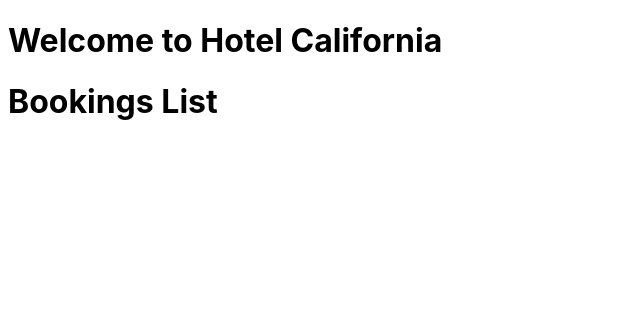
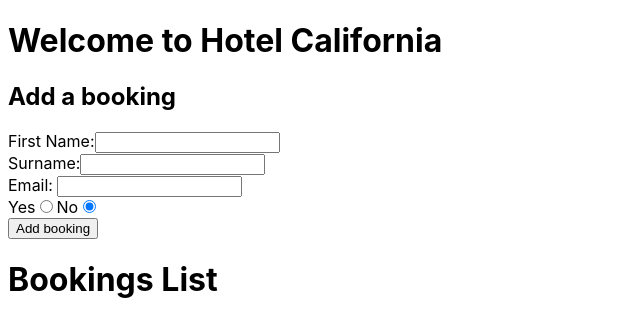
Before and after one commit to stevenmcf/hotel_lab_vue_express, a Vue app in the folder client/: page / in a window 1280 px wide. Shown: the top 336 px of the page, without its empty margins (0-640 px from the left). Built offline with nearby package versions, Linux system fonts and the light colour scheme; no server answers.

Commit message:
seeds updated to split first name last name, form rendering and set to false.

```diff
--- a/client/src/App.vue
+++ b/client/src/App.vue
@@ -1,20 +1,24 @@
 <template lang='html'>
   <main id='app'>
     <h1>Welcome to Hotel California</h1>
+    <bookings-form/>
     <bookings-grid :bookings='bookings'></bookings-grid>
   </main>
 </template>
 
 <script>
+import { eventBus } from './main';
 import BookingService from './services/BookingService';
 import BookingsGrid from './components/BookingsGrid';
+import BookingsForm from './components/BookingsForm';
+
 export default {
   name: 'app',
 
   components: {
-      'bookings-grid': BookingsGrid
+      'bookings-grid': BookingsGrid,
+      'bookings-form': BookingsForm
   },
-
 
   data() {
     return {
@@ -24,6 +28,19 @@
 
   mounted() {
     this.fetchBookings();
+
+    eventBus.$on('submit-booking', payload => {
+        BookingService.postBooking(payload)
+        .then(booking => this.bookings.push(booking));
+    });
+
+    eventBus.$on('delete-booking', id => {
+        BookingService.deleteBooking(id)
+        .then(() => {
+            const index = this.bookings.findIndex(booking => booking._id === id);
+            this.bookings.splice(index, 1);
+        });
+    });
   },
 
   methods: {
@@ -33,7 +50,6 @@
     }
   }
 }
-
 
 </script>
 
--- a/client/src/components/BookingsForm.vue
+++ b/client/src/components/BookingsForm.vue
@@ -0,0 +1,61 @@
+<template lang="html">
+
+<form id="bookings-form" v-on:submit.prevent="handleSubmit">
+    <h2>Add a booking</h2>
+    <div>
+        <label for="firstName">First Name:</label>
+        <input type="text" id="firstName" v-model="firstName" required />
+    </div>
+    <div>
+        <label for="lastName">Surname:</label>
+        <input type="text" id="lastName" v-model="lastName" required />
+    </div>
+    <div>
+        <label for="email">Email: </label>
+        <input type="email" id="email" v-model="email" required/>
+    </div>
+    <div>
+     <label for="yes">Yes</label>
+      <input type="radio" id="yes" v-model="checkedIn" value="true" />
+      <label for="no">No</label>
+      <input type="radio" id="no" v-model="checkedIn" value="false" />
+    </div>
+
+    <input type="submit" value="Add booking" id="save">
+</form>
+
+</template>
+
+<script>
+import { eventBus } from '@/main';
+
+export default {
+    name: 'bookings-form',
+    data() {
+        return {
+            firstName: '',
+            lastName: '',
+            email: '',
+            checkedIn: false
+        }
+    },
+    methods: {
+        handleSubmit() {
+            const payload = {
+                firstName: this.firstName,
+                lastName: this.lastName,
+                email: this.email,
+                checkedIn: this.checkedIn
+            };
+
+            eventBus.$emit('submit-booking', payload);
+            this.name = this.email = '';
+            this.checkedIn = false;
+        }
+    }
+}
+</script>
+
+<style>
+
+</style>
--- a/client/src/components/BookingsGrid.vue
+++ b/client/src/components/BookingsGrid.vue
@@ -1,11 +1,20 @@
 <template lang='html'>
+<div id="bookingsGrid">
   <h1>Bookings List</h1>
+  </div>
 </template>
 
 <script>
 
+import Booking from './Booking';
+
+
 export default {
     name: 'bookings-grid',
+
+    components: {
+        'booking': Booking
+    },
 
     props: ['bookings']
 }
--- a/client/src/main.js
+++ b/client/src/main.js
@@ -3,6 +3,8 @@
 
 Vue.config.productionTip = false
 
+export const eventBus = new Vue();
+
 new Vue({
   render: h => h(App),
 }).$mount('#app')
```
Also changed, not shown: client/src/components/Booking.vue (+20 -0 lines), 1 other file (tests, documents, lock files or other folders).
